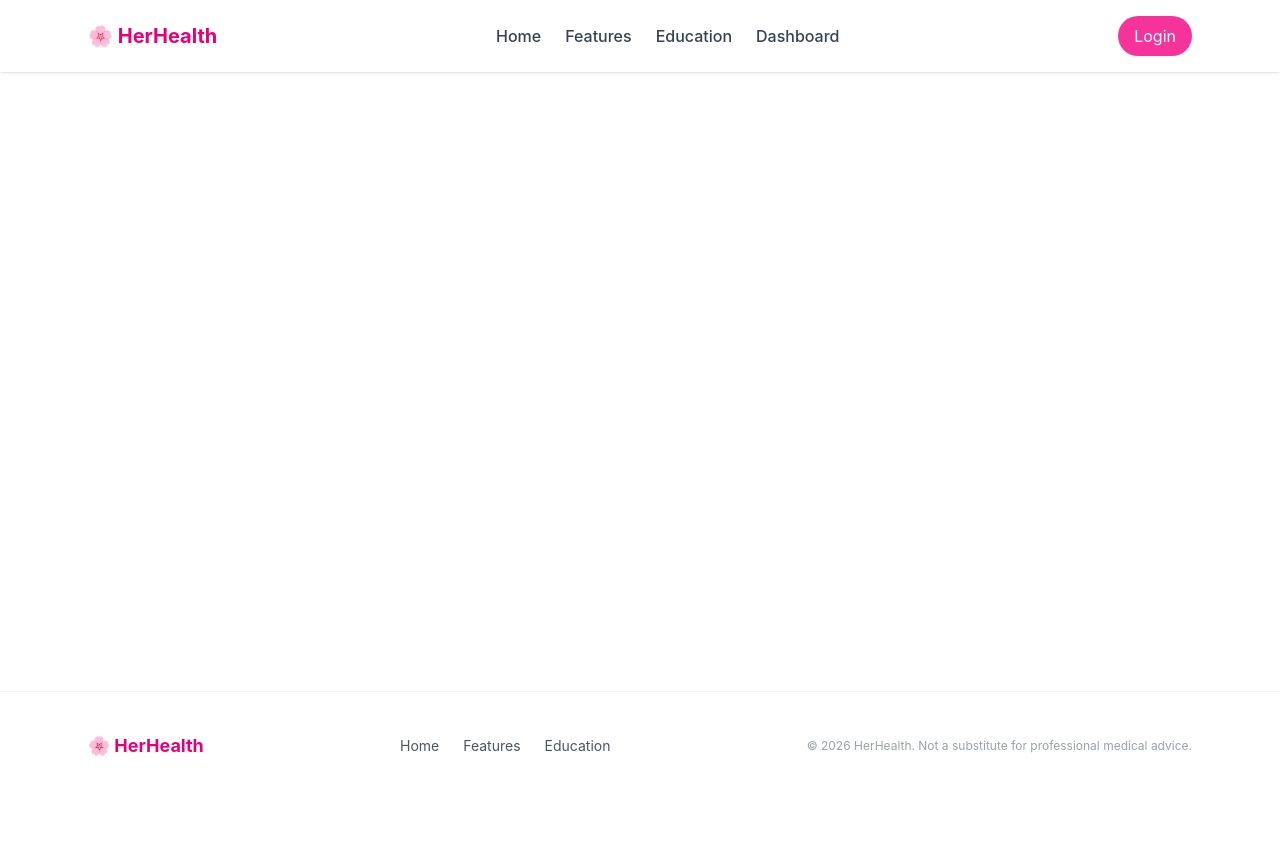
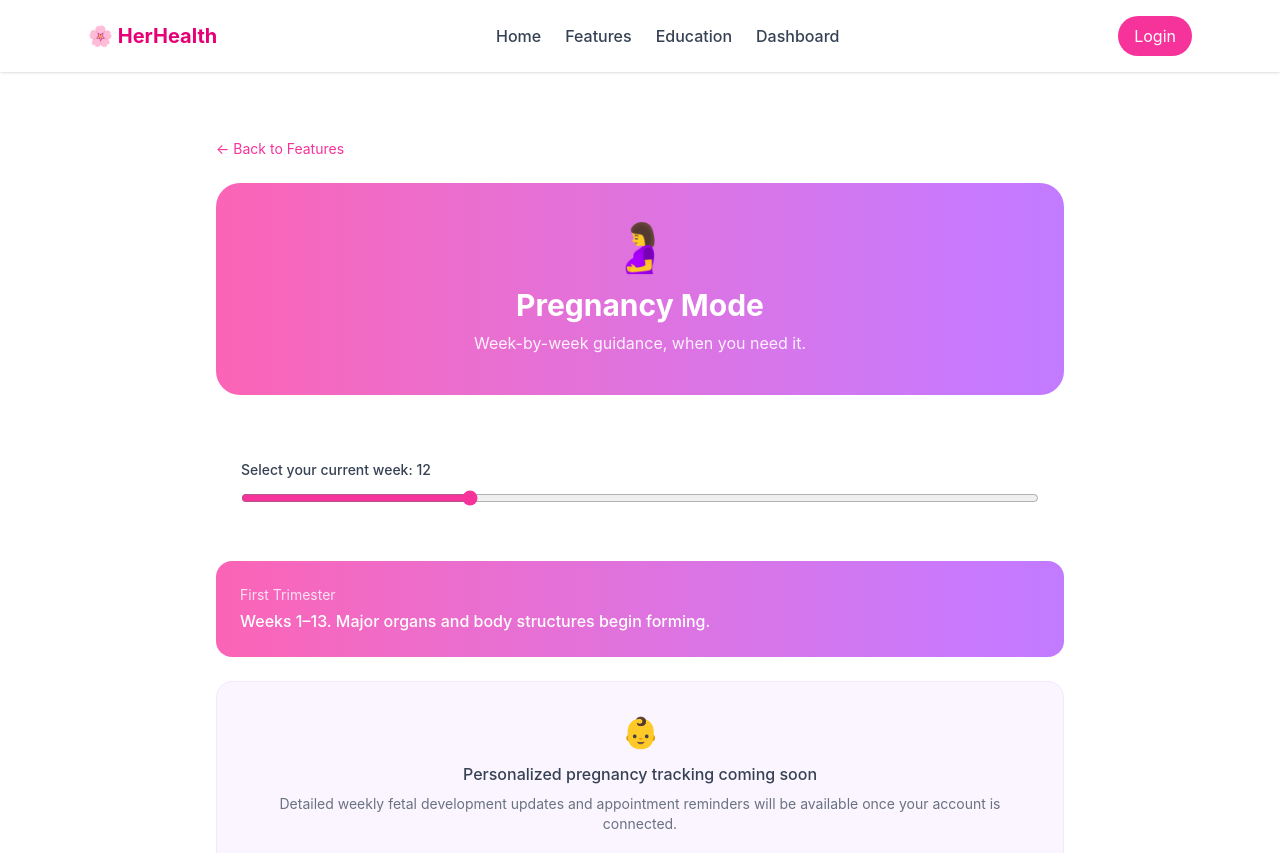
Before and after one commit to JaveriaEj/ai-womens-health-companion, a React (Vite) app: page /pregnancy in a window 1280 px wide. Shown: the top 853 px of the page. Before the commit the page ends 800 px from the top, so only its background shows below. Built offline with nearby package versions, Linux system fonts and the light colour scheme; the HTML template or start-up script is replaced by a standard one.

Commit message:
Fix Pregnancy/Health Reports/Wearables paths and clean up allFeatures.ts

```diff
--- a/src/App.tsx
+++ b/src/App.tsx
@@ -16,6 +16,9 @@ import MentalWellness from './pages/MentalWellness'
 import Medications from './pages/Medications'
 import Healthcare from './pages/Healthcare'
 import Emergency from './pages/Emergency'
+import Pregnancy from './pages/Pregnancy'
+import HealthReports from './pages/HealthReports'
+import Wearables from './pages/Wearables'
 
 function App() {
   return (
@@ -60,6 +63,21 @@ function App() {
             element={<Emergency />}
           />
 
+          <Route
+            path="/pregnancy"
+            element={<Pregnancy />}
+          />
+
+          <Route
+            path="/health-reports"
+            element={<HealthReports />}
+          />
+
+          <Route
+            path="/wearables"
+            element={<Wearables />}
+          />
+
           <Route path="/login" element={<Login />} />
 
           <Route
--- a/src/data/allFeatures.ts
+++ b/src/data/allFeatures.ts
@@ -60,12 +60,14 @@ export const allFeatures = [
     title: 'Pregnancy Mode',
     description:
       'Week-by-week fetal development updates and appointment reminders.',
+    path: '/pregnancy',
   },
   {
     icon: '🩺',
     title: 'Health Reports',
     description:
       'Export cycle history and symptom trends as a PDF for doctor visits.',
+    path: '/health-reports',
   },
   {
     icon: '🚨',
@@ -79,5 +81,6 @@ export const allFeatures = [
     title: 'Wearable Integration',
     description:
       'Sync with Apple Watch, Fitbit, and Garmin for richer health data.',
+    path: '/wearables',
   },
 ]
--- a/src/pages/Emergency.tsx
+++ b/src/pages/Emergency.tsx
@@ -42,13 +42,13 @@ function Emergency() {
       </div>
 
       <div className="text-center">
-        <a
-          href="tel:1122"
-          className="inline-block bg-red-500 text-white px-8 py-3 rounded-full font-medium hover:bg-red-600 transition-colors"
-        >
-          Emergency Contact (1122)
-        </a>
-      </div>
+  <p className="text-sm text-gray-500 mb-4">
+    In a medical emergency, contact your local emergency services immediately.
+  </p>
+  <div className="inline-block bg-red-500 text-white px-8 py-3 rounded-full font-medium">
+    Call Local Emergency Services
+  </div>
+</div>
     </FeaturePageLayout>
   )
 }
--- /dev/null
+++ b/src/pages/HealthReports.tsx
@@ -0,0 +1,42 @@
+import { getCycleHistory } from '../services/cycleStorage'
+import FeaturePageLayout from '../components/FeaturePageLayout'
+
+function HealthReports() {
+  const history = getCycleHistory()
+
+  return (
+    <FeaturePageLayout
+      icon="🩺"
+      title="Health Reports"
+      tagline="Export your cycle and symptom history for doctor visits."
+    >
+      <div className="bg-white/60 backdrop-blur-sm rounded-2xl p-6 border border-white/50 mb-6">
+        <h3 className="font-semibold text-gray-800 mb-4">Cycle History Summary</h3>
+        {history.length === 0 ? (
+          <p className="text-gray-500 text-sm">No cycle data logged yet.</p>
+        ) : (
+          <p className="text-sm text-gray-600">
+            {history.length} {history.length === 1 ? 'entry' : 'entries'} logged, most recent cycle length:{' '}
+            {history[history.length - 1].cycleLength} days.
+          </p>
+        )}
+      </div>
+
+      <div className="bg-white/60 backdrop-blur-sm rounded-2xl p-6 border border-white/50 mb-6">
+        <h3 className="font-semibold text-gray-800 mb-2">Symptom Summary</h3>
+        <p className="text-gray-500 text-sm">Symptom trend summaries will appear here as you log more check-ins.</p>
+      </div>
+
+      <div className="text-center">
+        <button
+          disabled
+          className="bg-gray-200 text-gray-400 px-8 py-3 rounded-full font-medium cursor-not-allowed"
+        >
+          Export PDF — Coming Soon
+        </button>
+      </div>
+    </FeaturePageLayout>
+  )
+}
+
+export default HealthReports
--- /dev/null
+++ b/src/pages/Pregnancy.tsx
@@ -0,0 +1,57 @@
+import { useState } from 'react'
+import FeaturePageLayout from '../components/FeaturePageLayout'
+
+const trimesterInfo: Record<number, { name: string; description: string }> = {
+  1: { name: 'First Trimester', description: 'Weeks 1–13. Major organs and body structures begin forming.' },
+  2: { name: 'Second Trimester', description: 'Weeks 14–27. Often called the "golden period" — energy typically returns.' },
+  3: { name: 'Third Trimester', description: 'Weeks 28–40. Rapid growth as the body prepares for birth.' },
+}
+
+function getTrimester(week: number): number {
+  if (week <= 13) return 1
+  if (week <= 27) return 2
+  return 3
+}
+
+function Pregnancy() {
+  const [week, setWeek] = useState(12)
+  const trimester = getTrimester(week)
+
+  return (
+    <FeaturePageLayout
+      icon="🤰"
+      title="Pregnancy Mode"
+      tagline="Week-by-week guidance, when you need it."
+    >
+      <div className="bg-white/60 backdrop-blur-sm rounded-2xl p-6 border border-white/50 mb-6">
+        <label className="block text-sm font-medium text-gray-700 mb-2">
+          Select your current week: {week}
+        </label>
+        <input
+          type="range"
+          min={1}
+          max={40}
+          value={week}
+          onChange={(e) => setWeek(Number(e.target.value))}
+          className="w-full accent-pink-500"
+        />
+      </div>
+
+      <div className="bg-gradient-to-r from-pink-400 to-purple-400 rounded-2xl p-6 text-white mb-6">
+        <p className="text-sm text-white/80 mb-1">{trimesterInfo[trimester].name}</p>
+        <p className="font-medium">{trimesterInfo[trimester].description}</p>
+      </div>
+
+      <div className="bg-purple-50 rounded-2xl p-8 text-center border border-purple-100">
+        <p className="text-3xl mb-3">👶</p>
+        <p className="text-gray-700 font-medium mb-2">Personalized pregnancy tracking coming soon</p>
+        <p className="text-sm text-gray-500">
+          Detailed weekly fetal development updates and appointment reminders will be available once your account
+          is connected.
+        </p>
+      </div>
+    </FeaturePageLayout>
+  )
+}
+
+export default Pregnancy
--- /dev/null
+++ b/src/pages/Wearables.tsx
@@ -0,0 +1,38 @@
+import FeaturePageLayout from '../components/FeaturePageLayout'
+
+const devices = [
+  { name: 'Apple Watch', icon: '⌚' },
+  { name: 'Fitbit', icon: '🏃' },
+  { name: 'Garmin', icon: '🧭' },
+]
+
+function Wearables() {
+  return (
+    <FeaturePageLayout
+      icon="⌚"
+      title="Wearable Integration"
+      tagline="Sync your wearable device for richer health insights."
+    >
+      <div className="grid sm:grid-cols-3 gap-5">
+        {devices.map((device) => (
+          <div
+            key={device.name}
+            className="bg-white/60 backdrop-blur-sm rounded-2xl p-6 border border-white/50 text-center"
+          >
+            <div className="text-4xl mb-3">{device.icon}</div>
+            <h3 className="font-semibold text-gray-800 mb-1">{device.name}</h3>
+            <p className="text-xs text-gray-400 mb-4">Not connected</p>
+            <button
+              disabled
+              className="w-full bg-gray-200 text-gray-400 px-4 py-2 rounded-full text-sm font-medium cursor-not-allowed"
+            >
+              Coming Soon
+            </button>
+          </div>
+        ))}
+      </div>
+    </FeaturePageLayout>
+  )
+}
+
+export default Wearables
```
